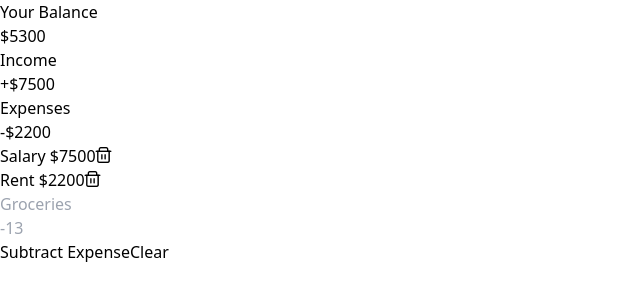
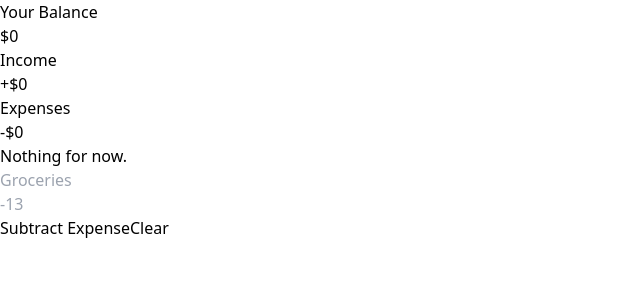
Before and after one commit to senadev42/pennyfulv2, a Vue app: page / in a window 1280 px wide. Shown: the top 300 px of the page, without its empty margins (0-640 px from the left). Built offline with nearby package versions, Linux system fonts and the light colour scheme.

Commit message:
local storage

```diff
--- a/src/App.vue
+++ b/src/App.vue
@@ -1,5 +1,7 @@
 <script setup>
-import { ref, computed } from 'vue';
+import { ref, computed, onMounted } from 'vue';
+
+
 
 // Components
 import Header from './components/Header.vue';
@@ -10,7 +12,16 @@ import AddTransaction from './components/AddTransaction.vue'
 import mockdata from "./mockdata.json"
 
 // State
-let transactions = ref(mockdata.transactions);
+let transactions = ref([]);
+
+// on mount
+onMounted(() => {
+  const savedTransactions = JSON.parse(localStorage.getItem('transactions'));
+
+  if (savedTransactions) {
+    transactions.value = savedTransactions;
+  }
+});
 
 const total = computed(() => {
   return transactions.value.reduce((acc, transaction) => {
@@ -33,6 +44,7 @@ const expenses = computed(() => {
 });
 
 
+// handers
 const handleTransactionSubmitted = (transactionData) => {
   console.log("inapp", transactionData);
 
@@ -42,6 +54,8 @@ const handleTransactionSubmitted = (transactionData) => {
     text: transactionData.text,
     amount: transactionData.amount
   });
+
+  saveTransactionsToLocalStorage();
 };
 
 const handleTransactionDeleted = (id) => {
@@ -50,6 +64,12 @@ const handleTransactionDeleted = (id) => {
   transactions.value = transactions.value.filter(
     (transaction) => transaction.id !== id
   );
+
+  saveTransactionsToLocalStorage();
+};
+
+const saveTransactionsToLocalStorage = () => {
+  localStorage.setItem('transactions', JSON.stringify(transactions.value));
 };
 
 </script>
--- a/src/components/TransactionList.vue
+++ b/src/components/TransactionList.vue
@@ -39,7 +39,7 @@ const onDelete = (target) => {
         </li>
 
     </ul>
-    <div v-else class="text-gray-500 text-sm px-14">
+    <div v-else class="text-gray-500 text-sm px-14 text-center">
         Nothing for now.
     </div>
 </template>
```
